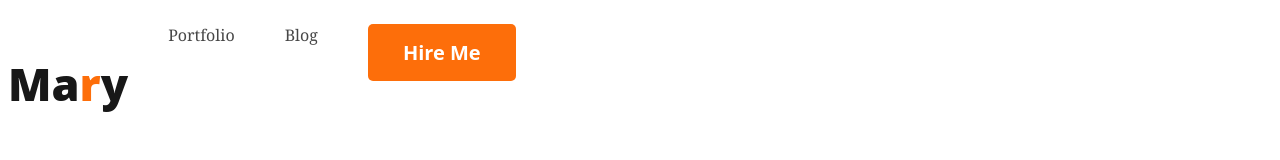
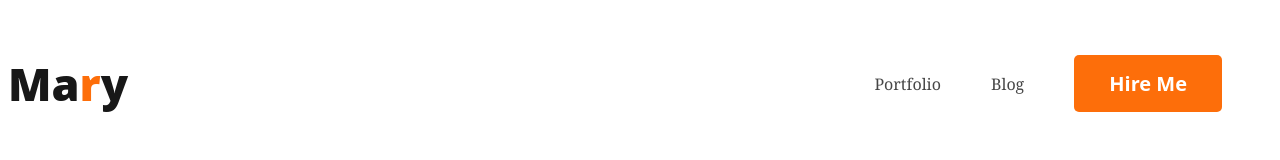
Before and after one commit to ayubparvej/Developer-Profile, a plain HTML site: page index.html in a window 1280 px wide. Drawn offline with Linux system fonts and the light colour scheme.

Commit message:
nav done

```diff
--- a/style.css
+++ b/style.css
@@ -15,6 +15,8 @@ body {
 
 .navstyle {
     display: flex;
+    justify-content: space-between;
+    align-items: center;
 }
 
 .site-title {
@@ -32,6 +34,7 @@ body {
 
 nav>ul {
     display: flex;
+    align-items: center;
 }
 
 nav li {
```
